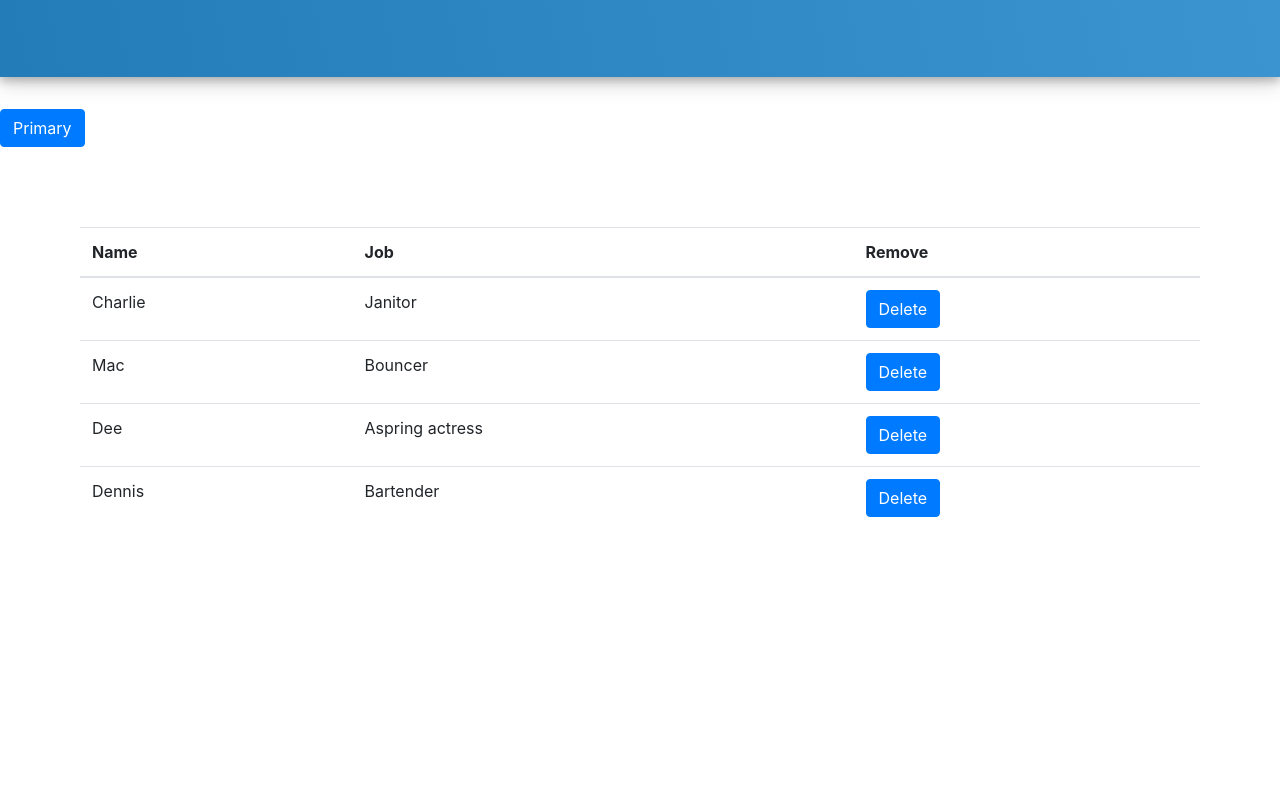
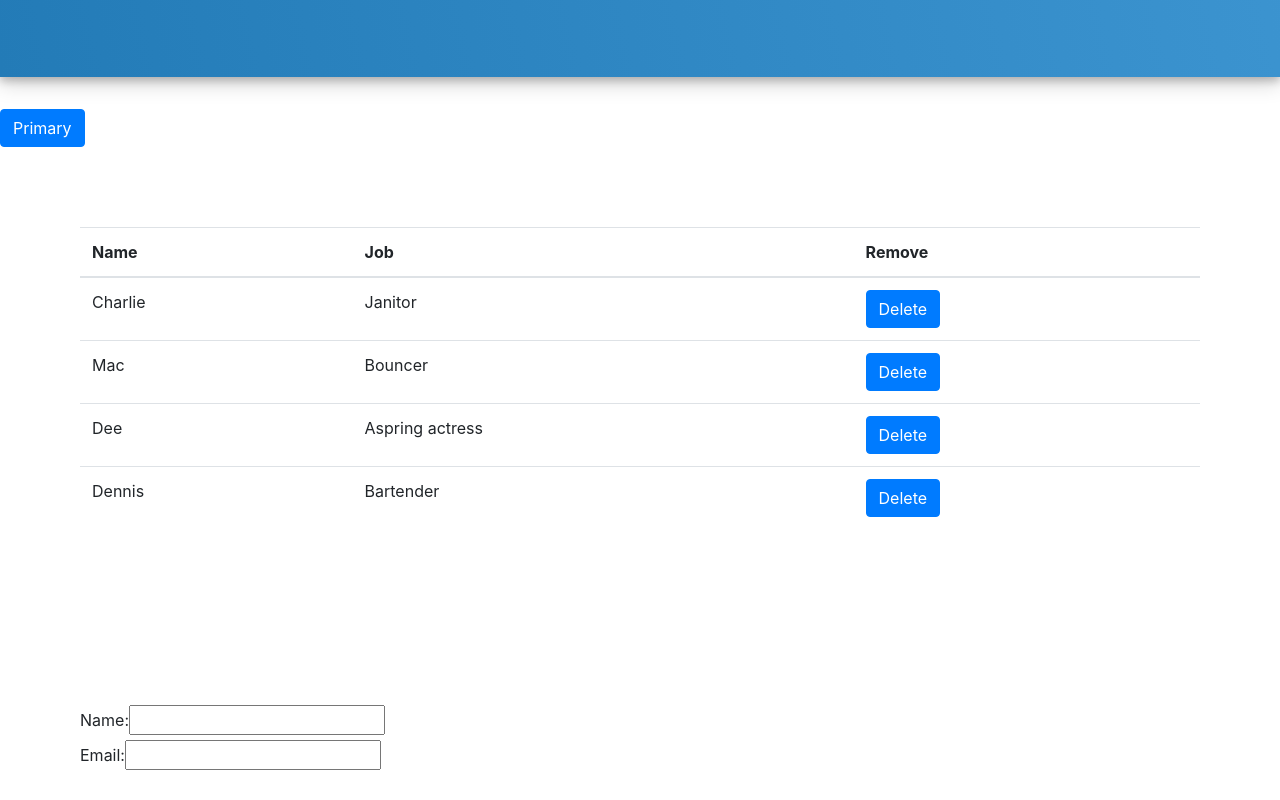
Before and after one commit to kwokcheong/React-practice, a React (Create React App) app in the folder myfirstreact/: page / in a window 1280 px wide. Shown: the part 292-1092 px from the top of the page. Before the commit the page ends 917 px from the top, so only its background shows below. Built offline with nearby package versions, Linux system fonts and the light colour scheme.

Commit message:
Added form for name and email with state change

```diff
--- a/myfirstreact/src/App.js
+++ b/myfirstreact/src/App.js
@@ -1,6 +1,6 @@
 import React, {Component} from 'react';
 import Table from './table';
-
+import ContactForm from './contactForm';
 
 
 
@@ -62,6 +62,10 @@ class App extends Component {
           <Table characterData={characters} removeCharacter={this.removeCharacter} />
         </section>
 
+        <section>
+          <ContactForm />
+        </section>
+
       </div>
     );
   }
--- /dev/null
+++ b/myfirstreact/src/contactForm.js
@@ -0,0 +1,37 @@
+import React from 'react';
+
+export default class ContactForm extends React.Component{
+    state = {
+        name: '',
+        email: '',
+        number:0,
+        date: ''
+    }
+
+    constructor(props){
+        super(props); //tell the parent constructor about the props
+        this.handleChange=this.handleChange.bind(this);
+    }
+
+    handleChange(event){
+        this.setState({
+            [event.target.name] : event.target.value
+        })
+    }
+
+    render(){
+        return(
+            <div>
+                <div>
+                    <label>Name:</label>
+                    <input type='text' name='name' onChange={this.handleChange} value={this.state.name}/>
+                </div>
+                <div>
+                    <label>Email:</label>
+                    <input type="text" name='email' onChange={this.handleChange} value={this.state.email}/>
+                </div>
+            </div>
+        )
+    }
+
+}
```
